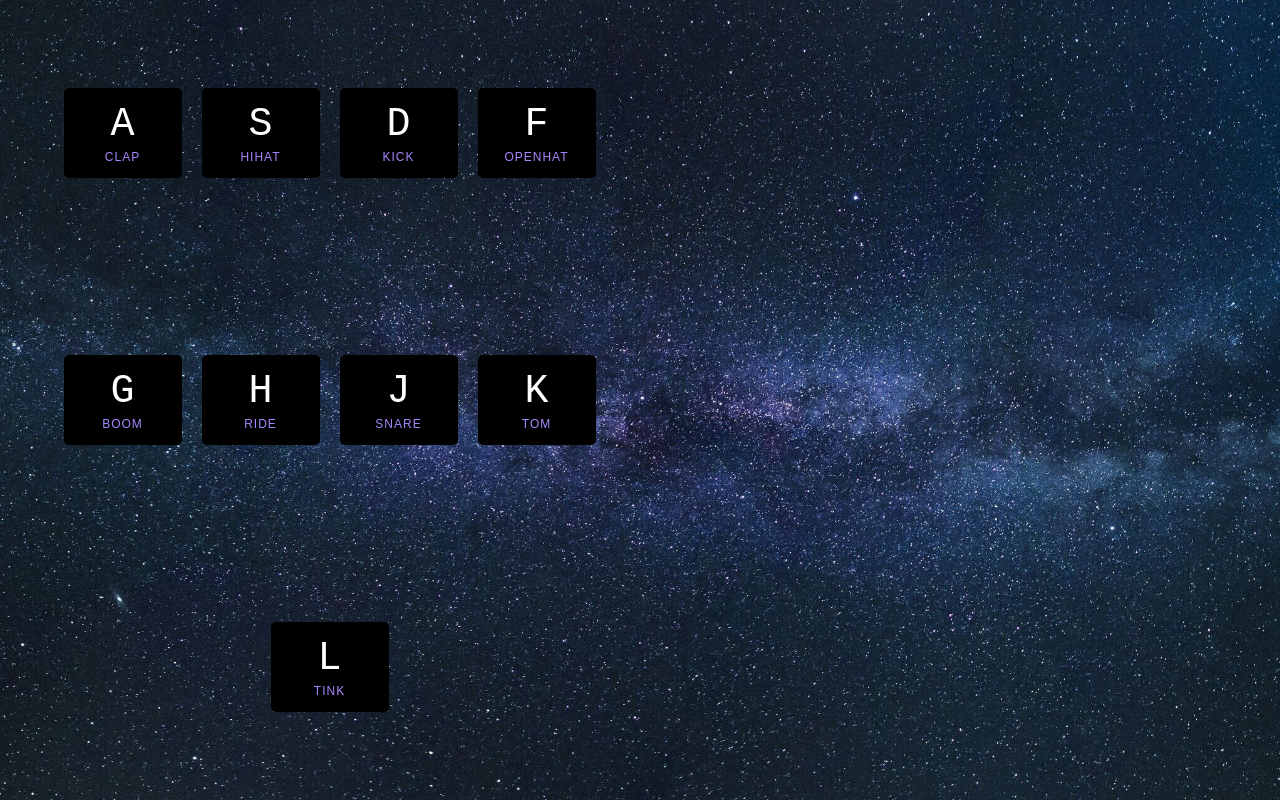
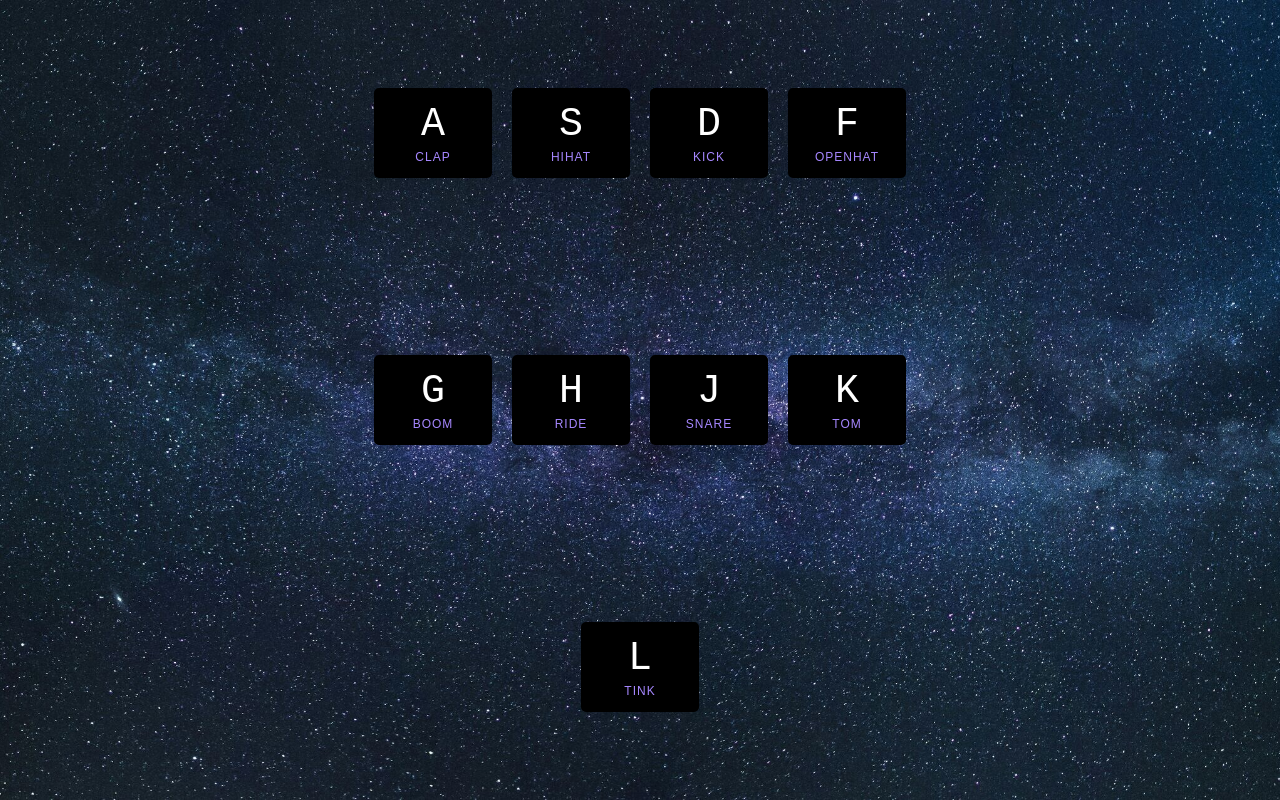
Before and after one commit to AliMohamed35/Drum-kit, a plain HTML site: page index.html in a window 1280 px wide. Drawn offline with Linux system fonts and the light colour scheme.

Commit message:
added new lines of code

```diff
--- a/index.html
+++ b/index.html
@@ -10,7 +10,7 @@
 
 <body>
 
-  <main>
+
   <div class="keys">
     <div data-key="65" class="key">
       <kbd>A</kbd>
@@ -59,7 +59,7 @@
   <audio data-key="74" src="sounds/snare.wav"></audio>
   <audio data-key="75" src="sounds/tom.wav"></audio>
   <audio data-key="76" src="sounds/tink.wav"></audio>
-  </main>
+
   <script src="main.js"></script>
 
 
--- a/style.css
+++ b/style.css
@@ -55,9 +55,3 @@ kbd {
   letter-spacing: 0.1rem;
   color: #a687ff;
 }
-
-/* @media (max-width: 44rem) {
-  .keys {
-    flex-wrap: wrap;
-  }
-} */
```
Lines whose indentation alone changed are shown as unchanged.
